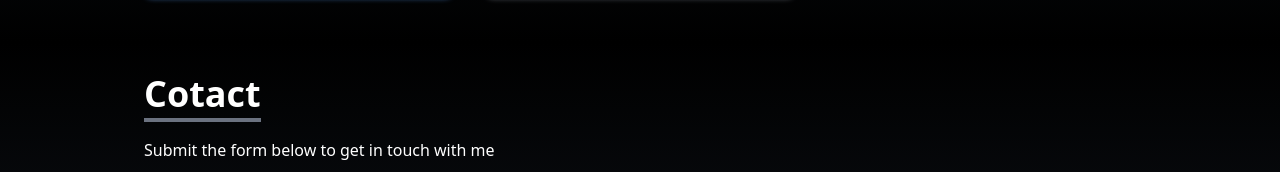
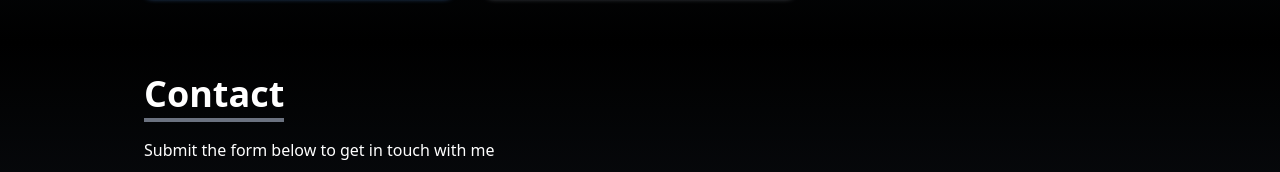
Before and after one commit to Abhishek8218/Portfolio, a React (Vite) app: page / in a window 1280 px wide. Shown: the part 2286-2458 px from the top of the page. Built offline with nearby package versions, Linux system fonts and the light colour scheme.

Commit message:
Mood tracker link updated

```diff
--- a/src/Contact.jsx
+++ b/src/Contact.jsx
@@ -9,7 +9,7 @@ const Contact = () => {
       <div className="flex flex-col p-4 justify-center max-w-screen-lg mx-auto h-full">
         <div className="pb-8">
           <p className="text-4xl font-bold inline border-b-4 border-gray-500">
-            Cotact
+            Contact
           </p>
           <p className="py-6">Submit the form below to get in touch with me</p>
         </div>
--- a/src/Portfolio.jsx
+++ b/src/Portfolio.jsx
@@ -20,7 +20,7 @@ const Portfolio = () => {
       id: 3,
       src: "https://images.unsplash.com/photo-1617440168937-c6497eaa8db5?ixlib=rb-4.0.3&ixid=MnwxMjA3fDB8MHxzZWFyY2h8NHx8aGFwcHklMjBhbmQlMjBzYWR8ZW58MHx8MHx8&auto=format&fit=crop&w=1000&q=60",
       title: "Mood Tracker",
-      href: "https://assignment-25-abhishekkuma449.codeyogi-batch-2.repl.co"
+      href: "https://assignment-26-abhishekkuma449.codeyogi-batch-2.repl.co"
     },
 
   ];
```
